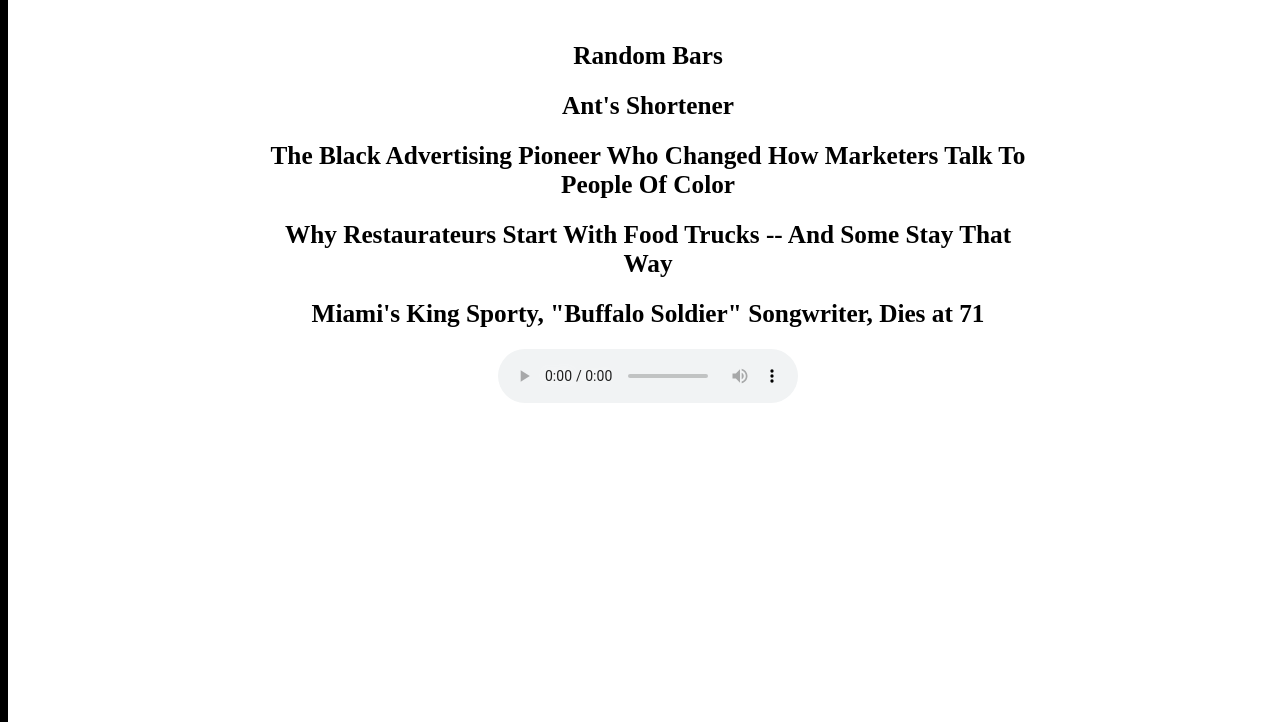
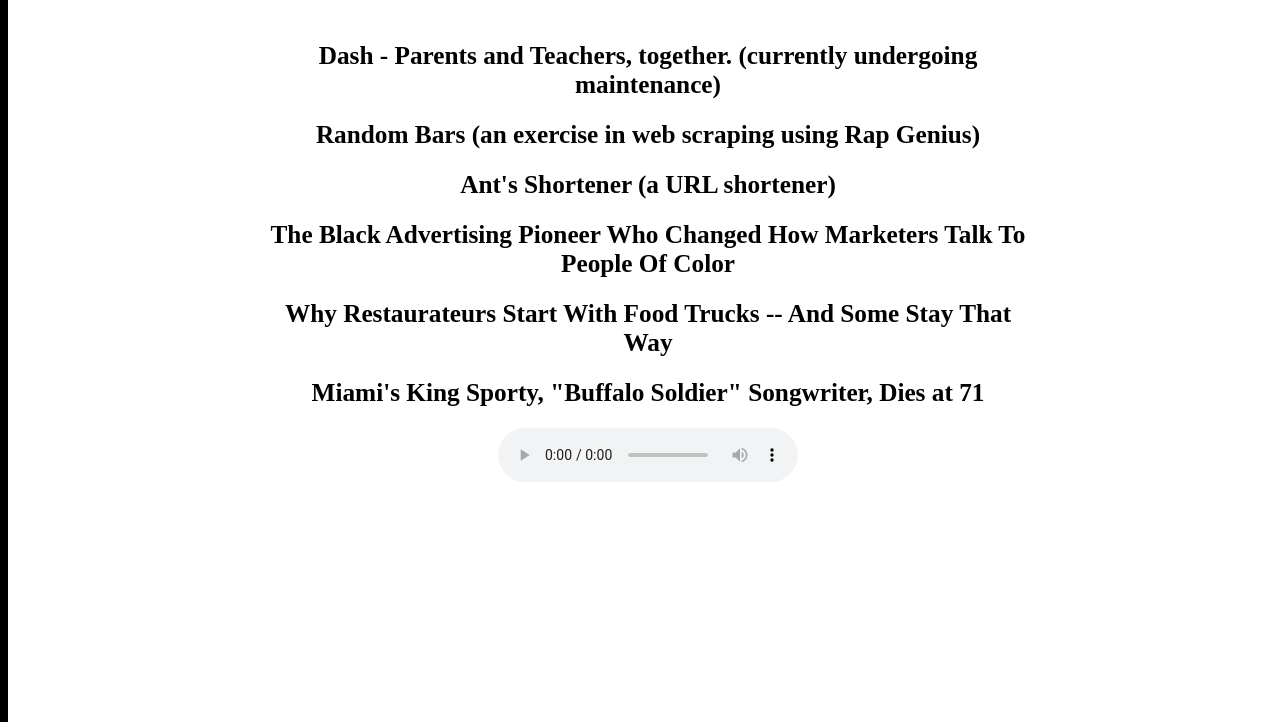
Before and after one commit to AnansiRafa/Portfolio, a website: page public/work.html in a window 1280 px wide. Shown: the part 78-800 px from the top of the page. Drawn offline with Linux system fonts and the light colour scheme.

Commit message:
updates based on CS recommendations

```diff
--- a/public/index.js
+++ b/public/index.js
@@ -8,7 +8,7 @@
 
   emailInput.addEventListener('blur', function() {
     if (emailInput.value == "") {
-      alert("You didn't give me an email address. I AM LONELY AND DESIRE COMMUNICATION")
+      alert("You didn't give me an email address.")
       emailInput.style.border = "3px solid crimson";}
     })
   });
--- a/public/work.html
+++ b/public/work.html
@@ -20,9 +20,10 @@
   </header>
   <main>
     <div class="middletext">
-      <h3><a href='https://random-bars.herokuapp.com/' target='_blank'>Random Bars</a></h3>
+      <h3><a href='https://dashk12.herokuapp.com/' target='_blank'>Dash - Parents and Teachers, together. (currently undergoing maintenance)</a></h3>
+      <h3><a href='https://random-bars.herokuapp.com/' target='_blank'>Random Bars (an exercise in web scraping using Rap Genius)</a></h3>
       <h3>
-      <h3><a href='https://ants-shortener.herokuapp.com/' target='_blank'>Ant's Shortener</a></h3>
+      <h3><a href='https://ants-shortener.herokuapp.com/' target='_blank'>Ant's Shortener (a URL shortener)</a></h3>
       <h3><a href="https://www.npr.org/sections/codeswitch/2015/06/03/411716582/the-black-advertising-pioneer-who-changed-how-marketers-talk-to-people-of-color?lipi=urn%3Ali%3Apage%3Ad_flagship3_profile_view_base_treasury%3BoiqXGEbWRtWgWNPN%2F7F01Q%3D%3D" target="_blank">The Black Advertising Pioneer Who Changed How Marketers Talk To People Of Color</a></h3>
       <h3><a href="http://wlrn.org/post/why-restaurateurs-start-food-trucks-and-some-stay-way" target="_blank">Why Restaurateurs Start With Food Trucks -- And Some Stay That Way</a></h3>
       <h3><a href="http://wlrn.org/post/miamis-king-sporty-buffalo-soldier-songwriter-dies-71" target="_blank">Miami's King Sporty, "Buffalo Soldier" Songwriter, Dies at 71</a></h3>
```
